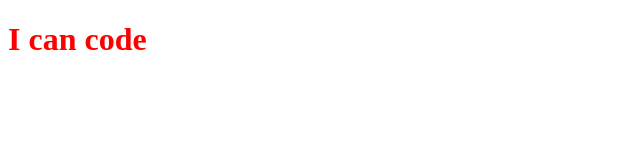
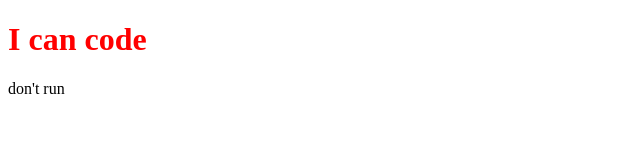
Before and after one commit to tahminaroshni/my-second-repo, a plain HTML site: page index.html in a window 1280 px wide. Shown: the full height of the page, 0-640 px from the left. Drawn offline with Linux system fonts and the light colour scheme.

Commit message:
paragraph added

```diff
--- a/index.html
+++ b/index.html
@@ -9,5 +9,6 @@
 </head>
 <body>
     <h1>I can code</h1>
+    <p>don't run</p>
 </body>
 </html>
```
Also changed, not shown: nature.jpeg (added), road.jpg (added).
